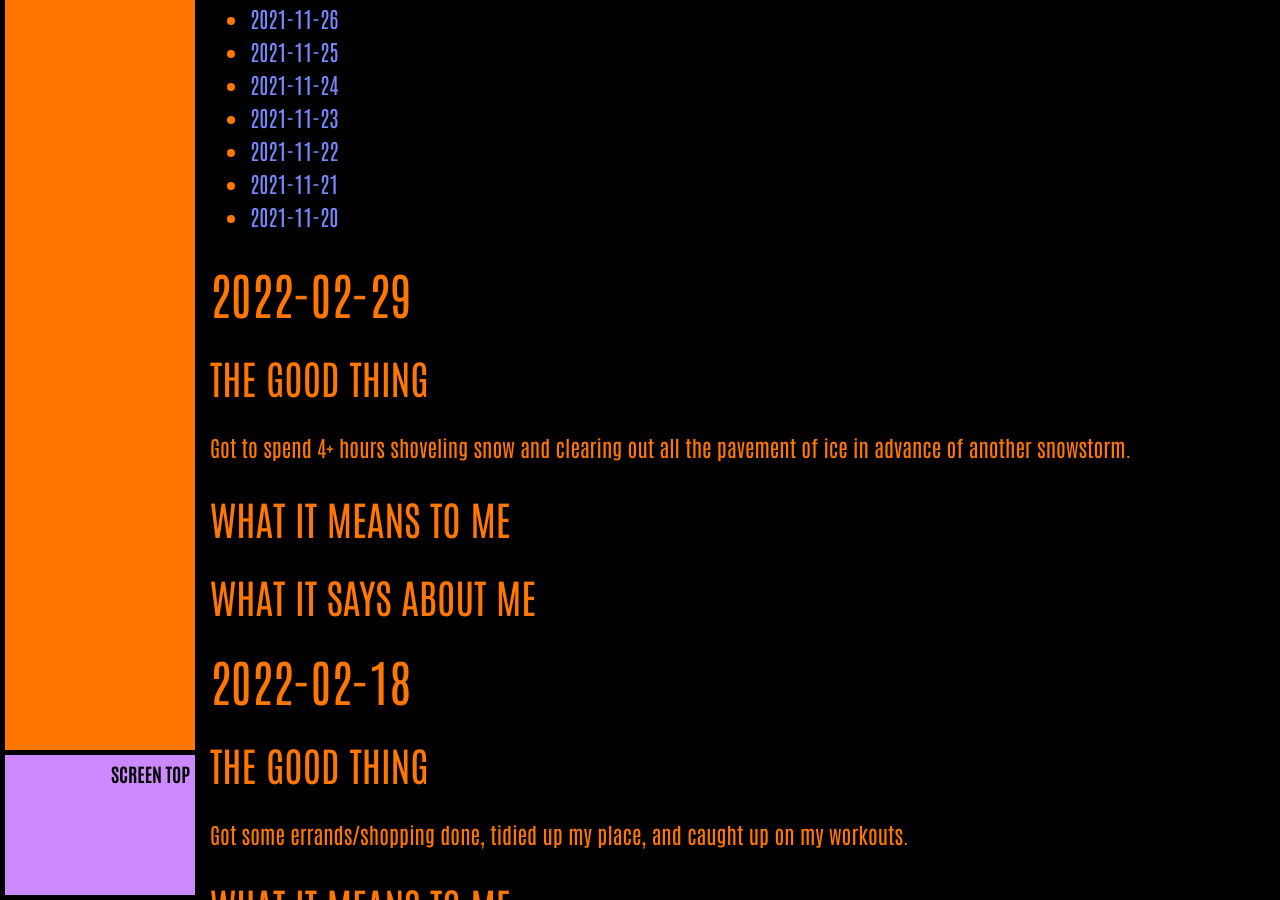
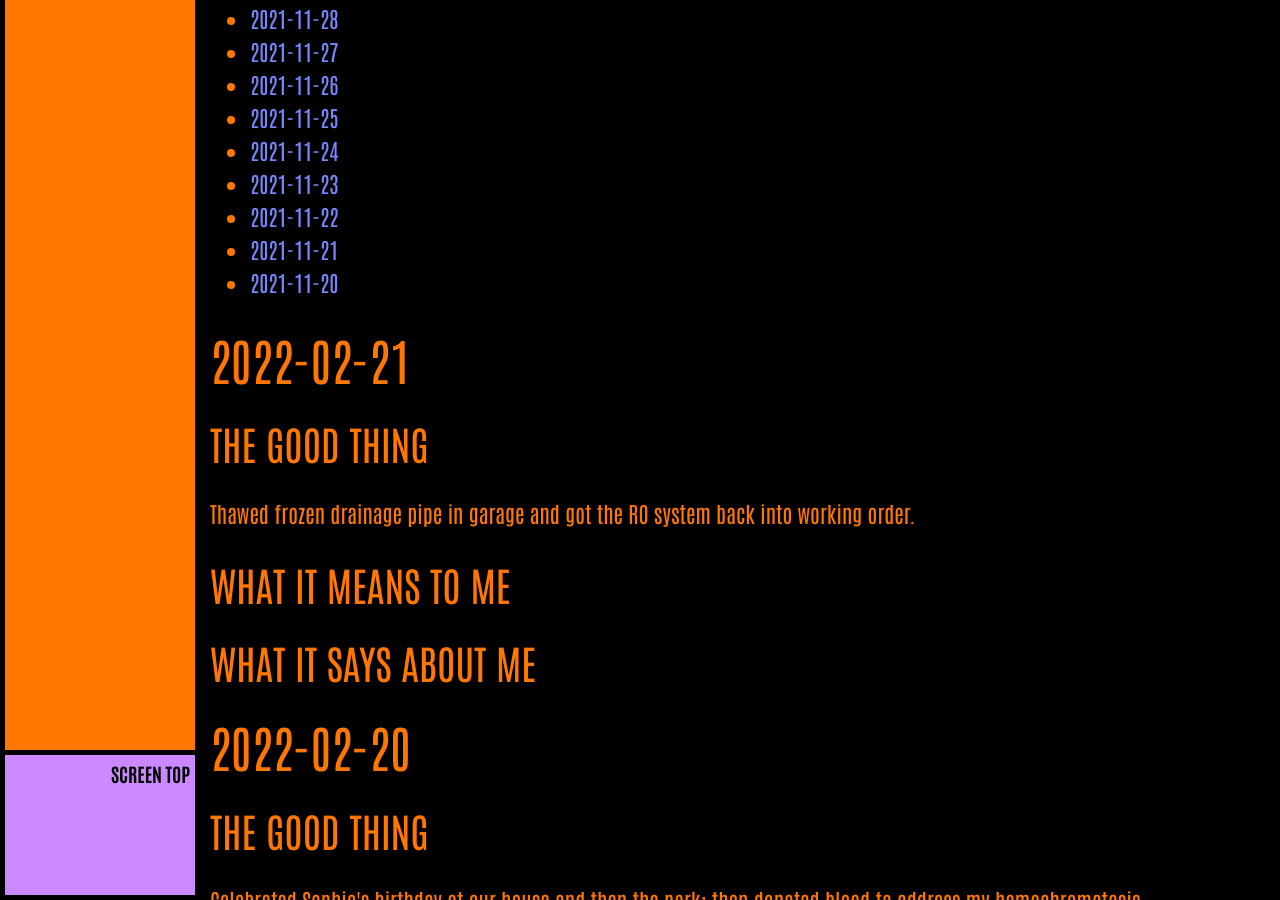
Before and after one commit to ArthurZey/arthurzey.github.io, a Jekyll site: the page built from _pages/one-good-thing.md, in a window 1280 px wide and 900 px high, scrolled down 2530 px. Built offline with Jekyll 4.4.1, drawn with Linux system fonts in a browser that asks for light colours; some of the changed text lies outside the part shown.

Commit message:
added stubs for 2022-02-20 and 2022-02-21

```diff
--- a/_pages/one-good-thing.md
+++ b/_pages/one-good-thing.md
@@ -13,7 +13,25 @@
 {:toc}
 {::options toc_levels="2" /}
 
-## 2022-02-29
+## 2022-02-21
+### The Good Thing
+Thawed frozen drainage pipe in garage and got the RO system back into working order.
+### What It Means to Me
+
+### What It Says about Me
+
+
+
+## 2022-02-20
+### The Good Thing
+Celebrated Sophie's birthday at our house and then the park; then donated blood to address my hemochromatosis.
+### What It Means to Me
+
+### What It Says about Me
+
+
+
+## 2022-02-19
 ### The Good Thing
 Got to spend 4+ hours shoveling snow and clearing out all the pavement of ice in advance of another snowstorm.
 ### What It Means to Me
```
Also changed, not shown: other parts of _pages/one-good-thing.md (+1 -1 lines).
